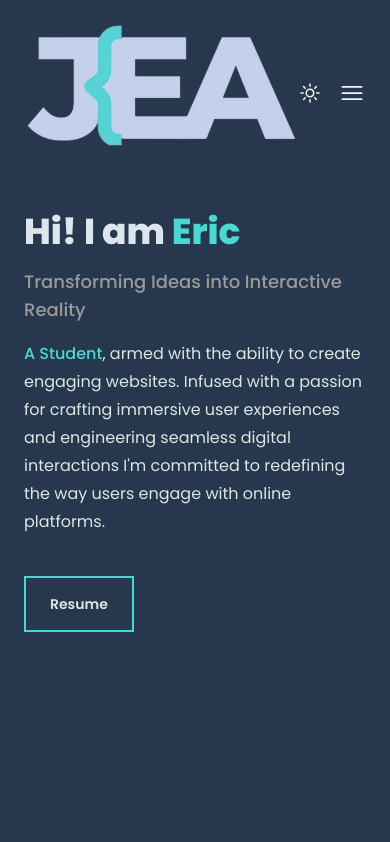
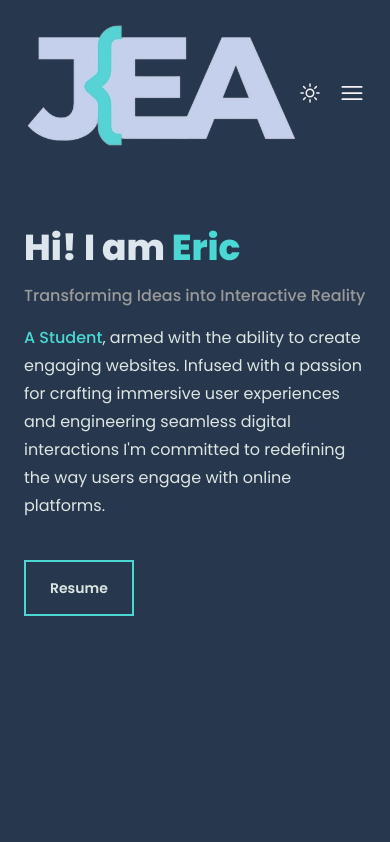
Before and after one commit to Jhoneric12/jhonericaton, a Next.js app: page / in a window 390 px wide. Shown: the top 842 px of the page. Built offline with nearby package versions, Linux system fonts and the light colour scheme.

Commit message:
modified font size of subtitle in hero section

```diff
--- a/src/components/Hero.jsx
+++ b/src/components/Hero.jsx
@@ -9,7 +9,7 @@ export default function Hero() {
         <h1 className='text-main-color dark:text-title-color font-extrabold text-4xl md:text-6xl lg:text-6xl'>
           Hi! I am <span className='text-accent-color'>Eric</span>
         </h1>
-        <h2 className='text-sub-title-color font-medium text-lg md:text-lg lg:text-xl'>Transforming Ideas into Interactive Reality</h2>
+        <h2 className='text-sub-title-color font-medium text-base md:text-lg lg:text-xl'>Transforming Ideas into Interactive Reality</h2>
         <p className='leading-7 md:leading-7 text-base md:text-base lg:text-base text-main-color dark:text-text-color'>
           <span className='text-accent-color font-medium'>A Student</span>,
           armed with the ability to create engaging websites. Infused with a passion for crafting immersive user experiences
```
